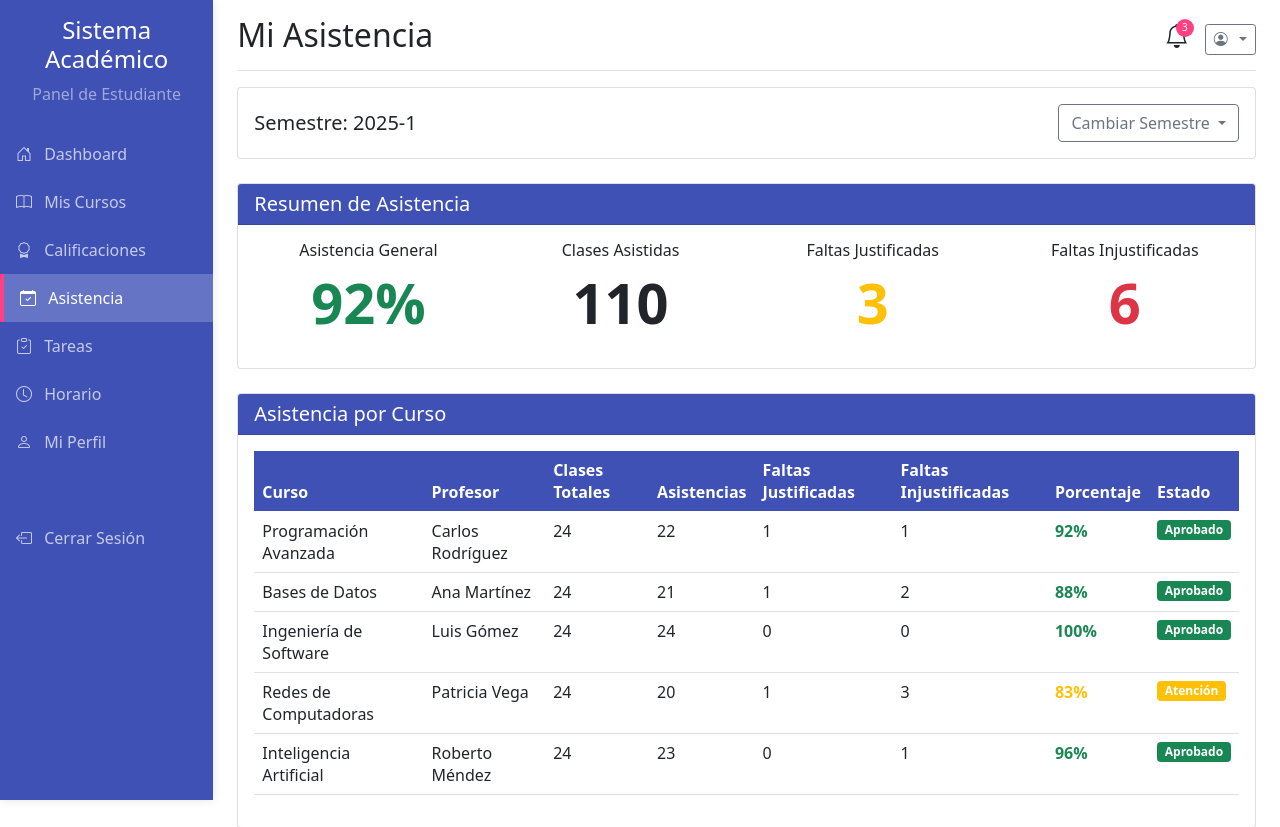
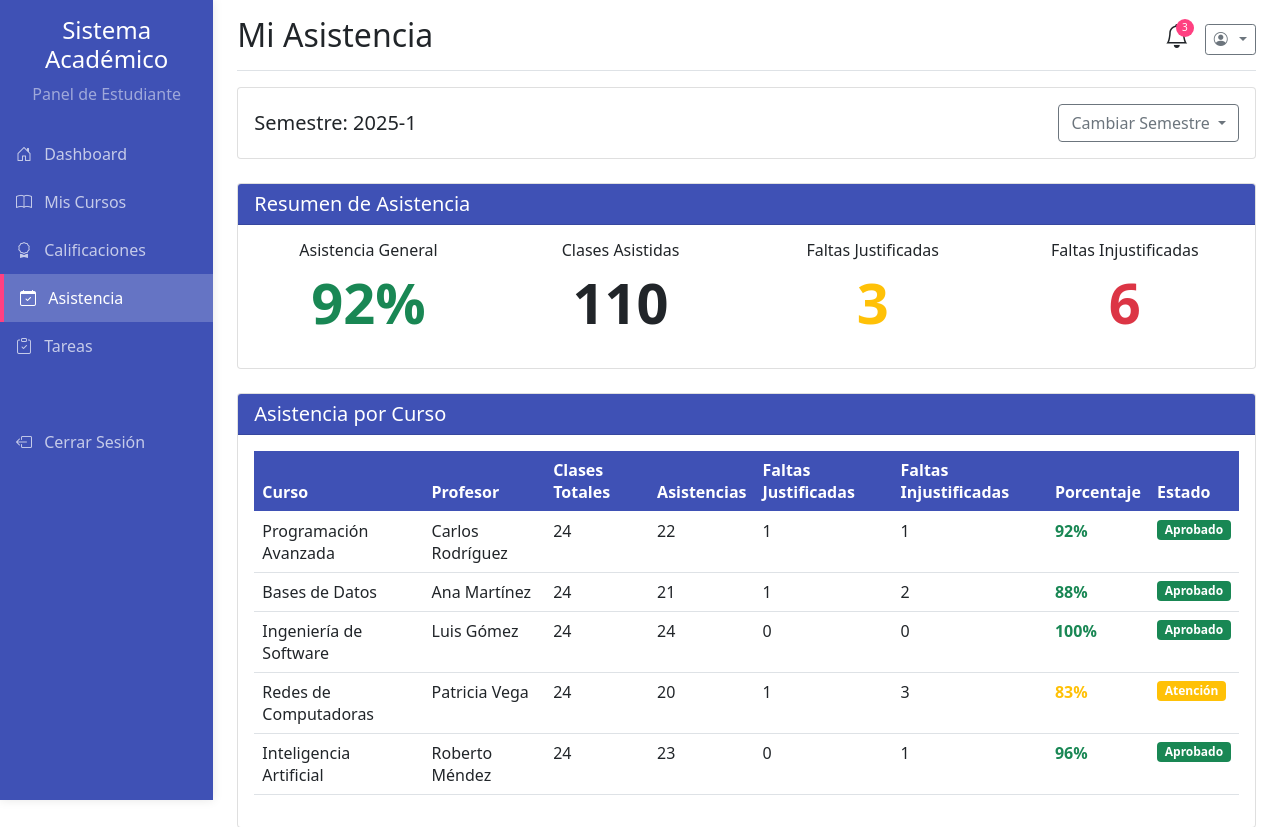
Before and after one commit to NC5002/sistema_academico_final, a PHP site: page /pages/estudiante_asistencia.php in a window 1280 px wide. Shown: the top 827 px of the page. Run offline with PHP 8.4, Linux system fonts and the light colour scheme; the visitor is signed in with stand-in values (Sample User, id 1); data that the repository does not hold is empty.

Commit message:
Refactor professor profile and student sidebar for improved readability

```diff
--- a/pages/side_bar_estudiantes.php
+++ b/pages/side_bar_estudiantes.php
@@ -38,7 +38,7 @@
                                 Tareas
                             </a>
                         </li>
-                        <li class="nav-item">
+                        <!--No hay archivo ni horario ni perfil--><!--<li class="nav-item">
                             <a class="nav-link" href="estudiante_horario.php">
                                 <i class="bi bi-clock me-2"></i>
                                 Horario
@@ -49,7 +49,7 @@
                                 <i class="bi bi-person me-2"></i>
                                 Mi Perfil
                             </a>
-                        </li>
+                        </li>-->
                         <li class="nav-item mt-5">
                             <a class="nav-link" href="../index.php">
                                 <i class="bi bi-box-arrow-left me-2"></i>
```
Also changed, not shown: pages/profesor_perfil.php (+7 -6 lines).
